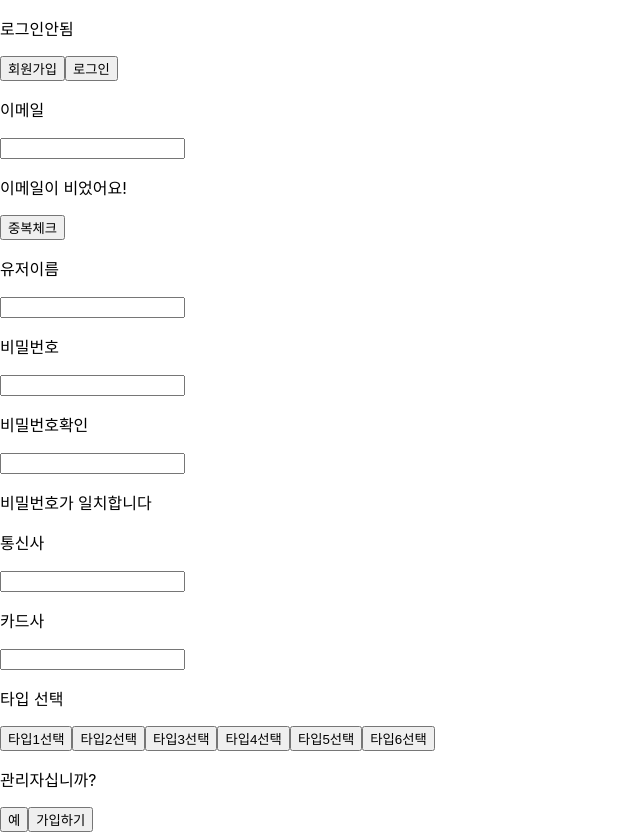
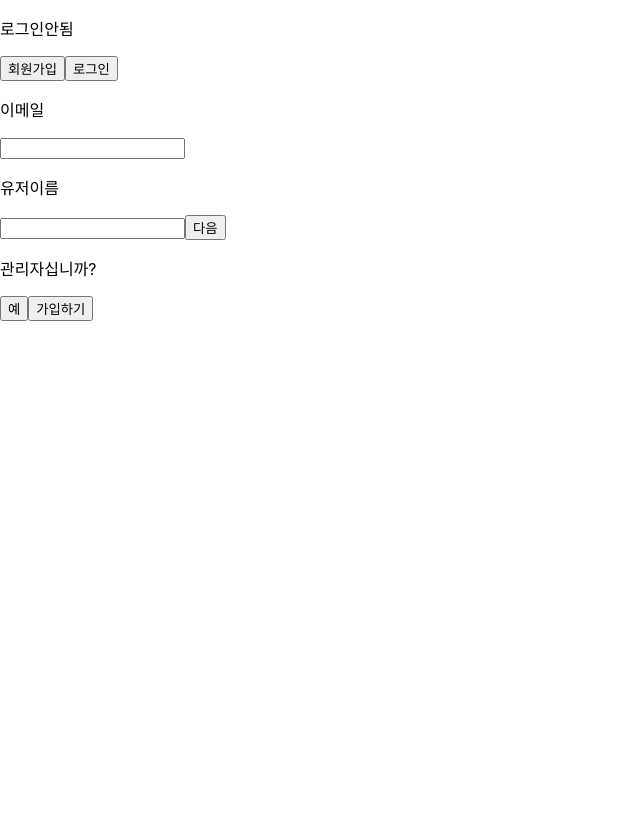
Before and after one commit to HangHae99-Team17/frontend, a React (Create React App) app: page /signup in a window 1280 px wide. Shown: the whole page, without its empty margins (0-640 px from the left). After the commit the page ends 800 px from the top, so only its background shows below. Built offline with nearby package versions, Linux system fonts and the light colour scheme.

Commit message:
회원가입 페이지 none처리

```diff
--- a/src/components/Coupon.js
+++ b/src/components/Coupon.js
@@ -1,4 +1,4 @@
-import React from 'react';
+import React, { useEffect } from 'react';
 import {useDispatch} from 'react-redux';
 import { actionCreators as saleActions } from "../redux/modules/sale";
 import { history } from "../redux/configureStore";
--- a/src/components/Header.js
+++ b/src/components/Header.js
@@ -18,7 +18,8 @@ const Header = (props) => {
     }, []);
 
     const logout = () => {
-        dispatch(userActions.logoutFB())
+        dispatch(userActions.logoutFB());
+        history.push("/");
     };
 
     useEffect(()=>{
--- a/src/pages/SaleWrite.js
+++ b/src/pages/SaleWrite.js
@@ -3,10 +3,10 @@ import {useDispatch,useSelector} from "react-redux";
 import DatePicker from "react-datepicker";
 import "react-datepicker/dist/react-datepicker.css";
 import { actionCreators as saleActions } from "../redux/modules/sale";
+import { history } from "../redux/configureStore";
 
 const SaleWrite = (props) => {
 
-    const { history } = props;
     const dispatch = useDispatch();
     const sale_id = props.match.params.id;
     const editmode = sale_id ? true : false;
@@ -57,6 +57,7 @@ const SaleWrite = (props) => {
             couponDespire: dateToString(endDate)
         }
         dispatch(saleActions.editSaleFB(sale_id,sale_content));
+        history.goBack();
     }
 
     useEffect(()=>{
--- a/src/pages/SignUp.js
+++ b/src/pages/SignUp.js
@@ -1,14 +1,14 @@
 import React,{useEffect, useState} from 'react';
 import { useDispatch,useSelector } from "react-redux";
 import { actionCreators as userActions } from "../redux/modules/user";
+import styled from 'styled-components';
 import { checkValue } from "../shared/regExp";
 
-const SignUp = () => {
+const SignUp = (props) => {
     const dispatch = useDispatch();
     const [admin, setAdmin] = useState(false);
-    const [email_double, setEmail_Double] = useState("");
     const [passwordcheck, setPasswordcheck] = useState("");
-    const emailcheck = useSelector((state) => state.user.useremail);
+    const [display,setDisplay] = useState("none");
     const [type1,setType1] = useState("");
     const [type2,setType2] = useState("");
     const [type3,setType3] = useState("");
@@ -44,16 +44,6 @@ const SignUp = () => {
         }
 
         dispatch(userActions.signupFB(user_info))
-    }
-
-    const checkemail = () => {
-
-        const user_email = {
-            userEmail: email,
-        }
-        dispatch(userActions.checkemailFB(user_email))
-
-        console.log(emailcheck)
     }
 
     const admincheck = () => {
@@ -107,15 +97,9 @@ const SignUp = () => {
         }
     }
 
-    useEffect(()=> {
-        if(email === ""){
-            setEmail_Double("이메일이 비었어요!")
-            return
-        }else{
-            setEmail_Double("")
-        }
-
-    },[email])
+    const next = () => {
+        setDisplay("block");
+    };
 
     useEffect(()=> {
         if(password !== password1){
@@ -129,32 +113,29 @@ const SignUp = () => {
 
     return (
         <React.Fragment>
-            <div>
+            <EmailBox>
                 <p>이메일</p>
                 <input type="text" name="email" value={email} onChange={onChange}/>
-                <p>{email_double}</p>
-                <button onClick={checkemail}>중복체크</button>
-            </div>
-            <div>
                 <p>유저이름</p>
                 <input type="text" name="username" value={username} onChange={onChange}/>
-            </div>
-            <div>
+                <button onClick={next}>다음</button>
+            </EmailBox>
+            <PasswordBox display={display}>
                 <p>비밀번호</p>
                 <input type="password" name="password" value={password} onChange={onChange}/>
                 <p>비밀번호확인</p>
                 <input type="password" name="password1" value={password1} onChange={onChange}/>
                 <p>{passwordcheck}</p>
-            </div>
-            <div>
+            </PasswordBox>
+            <TelecomBox>
                 <p>통신사</p>
                 <input type="text" name="telecom" value={telecom} onChange={onChange}/>
-            </div>
-            <div>
+            </TelecomBox>
+            <CardtypeBox>
                 <p>카드사</p>
                 <input type="text" name="cardtype" value={cardtype} onChange={onChange}/>
-            </div>
-            <div>
+            </CardtypeBox>
+            <TypeBox>
                 <p>타입 선택</p>
                 {type1 !== "타입1" && type2 !== "타입1" && type3 !== "타입1" ?(<button onClick={typeselect} value="타입1">타입1선택</button>):(<button onClick={typecancle} value="타입1">타입1취소</button>)}
                 {type1 !== "타입2"&&type2 !== "타입2"&&type3 !== "타입2"?(<button onClick={typeselect} value="타입2">타입2선택</button>):(<button onClick={typecancle} value="타입2">타입2취소</button>)}
@@ -162,7 +143,7 @@ const SignUp = () => {
                 {type1 !== "타입4"&&type2 !== "타입4"&&type3 !== "타입4"?(<button onClick={typeselect} value="타입4">타입4선택</button>):(<button onClick={typecancle} value="타입4">타입4취소</button>)}
                 {type1 !== "타입5"&&type2 !== "타입5"&&type3 !== "타입5"?(<button onClick={typeselect} value="타입5">타입5선택</button>):(<button onClick={typecancle} value="타입5">타입5취소</button>)}
                 {type1 !== "타입6"&&type2 !== "타입6"&&type3 !== "타입6"?(<button onClick={typeselect} value="타입6">타입6선택</button>):(<button onClick={typecancle} value="타입6">타입6취소</button>)}
-            </div>
+            </TypeBox>
             <p>관리자십니까?</p>
             <button onClick={admincheck}>예</button>
             {admin?(<input type="text" name="admintoken" value={admintoken} onChange={onChange}/>):("")}
@@ -171,4 +152,24 @@ const SignUp = () => {
     );
 };
 
+const EmailBox = styled.div`
+    display:block;
+`;
+
+const PasswordBox = styled.div`
+    display: ${props => props.display};
+`;
+
+const TelecomBox = styled.div`
+    display:none;
+`;
+
+const CardtypeBox = styled.div`
+    display:none;
+`;
+
+const TypeBox = styled.div`
+    display:none;
+`;
+
 export default SignUp;
--- a/src/redux/modules/sale.js
+++ b/src/redux/modules/sale.js
@@ -50,7 +50,7 @@ export const delSaleFB= (coupon_id) => {
     try{
       await apis.delCoupon(coupon_id);
       dispatch(delSale(coupon_id));
-      history.replace('/salelist');
+      history.goback();
     }catch(e){
       console.log(e);
     }
@@ -62,7 +62,6 @@ export const editSaleFB = (coupon_id,coupon_content) => {
     try{
       await apis.editCoupon(coupon_id,coupon_content);
       dispatch(editSale(coupon_id,coupon_content));
-      history.push('/salelist');
     }catch(e){
       console.log(e);
     }
--- a/src/redux/modules/user.js
+++ b/src/redux/modules/user.js
@@ -63,8 +63,6 @@ export const logoutFB = () => {
     sessionStorage.removeItem("token");
     dispatch(setUser(null));
     alert("로그아웃 되었습니다.");
-    console.log(history);
-    history.push("/");
   }
 }
 
@@ -79,7 +77,8 @@ export const edituserFB = (user_info) => {
       }
       dispatch(setUser(res.data.data));
       window.alert("개인정보가 수정되었습니다");
-      history.replace('/mypage');
+      console.log(history)
+      history.push('/');
     }catch(e){
       console.log(e);
     }
--- a/src/shared/App.js
+++ b/src/shared/App.js
@@ -17,7 +17,6 @@ import InterestType from '../components/InterestType';
 
 
 function App() {
-
 
   return (
     <React.Fragment>
```
